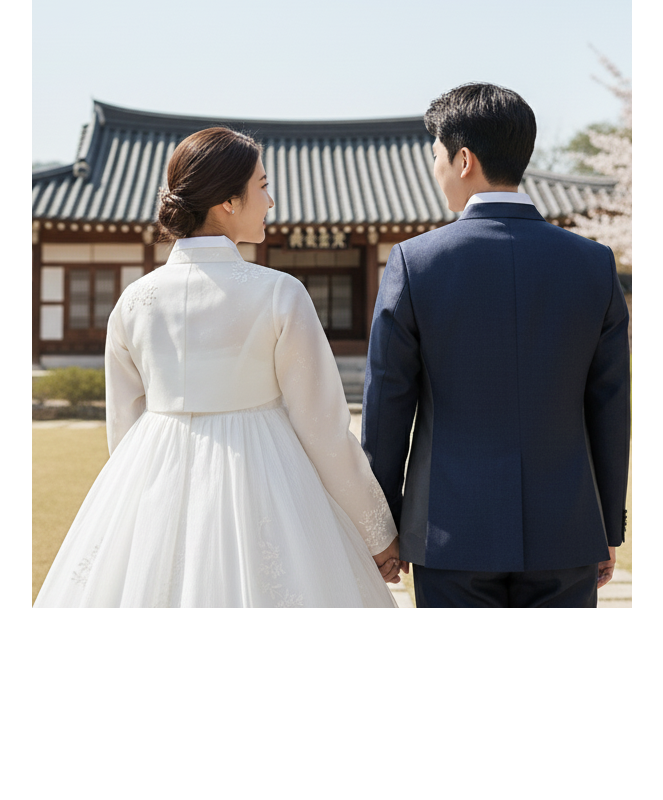
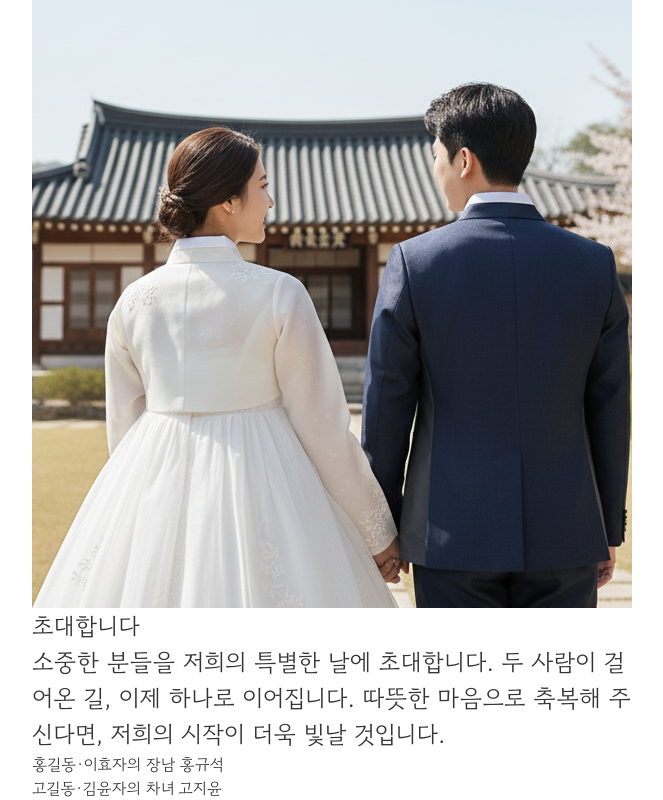
Before and after one commit to daily-coco/wedding-invitation, a React (Vite) app: page / in a window 1280 px wide. Shown: the part 192-992 px from the top of the page, without its empty margins (308-971 px from the left). Before the commit the page ends 800 px from the top, so only its background shows below. Built offline with nearby package versions, Linux system fonts and the light colour scheme.

Commit message:
feat : 신랑신부 혼주 정보 부분  코드 수정

```diff
--- a/src/App.tsx
+++ b/src/App.tsx
@@ -1,6 +1,22 @@
 import styled from 'styled-components';
 import VisualImage from './components/visual/VisualImage';
+import Invitation from './components/Invitation/Invitation';
+import Hosts from './components/Invitation/Hosts';
 
+const hostsData = [
+  {
+    father: '홍길동',
+    mother: '이효자',
+    principal: '홍규석',
+    principalSon: '장남',
+  },
+  {
+    father: '고길동',
+    mother: '김윤자',
+    principal: '고지윤',
+    principalSon: '차녀',
+  },
+];
 function App() {
   return (
     <>
@@ -11,6 +27,13 @@ function App() {
           date={'2027.4.13'}
           place={'한옥마을 야외 예식홀'}
         />
+        <Invitation
+          introTitle='초대합니다'
+          contents={`소중한 분들을 저희의 특별한 날에 초대합니다.
+        두 사람이 걸어온 길, 이제 하나로 이어집니다.
+        따뜻한 마음으로 축복해 주신다면, 저희의 시작이 더욱 빛날 것입니다.`}
+        />
+        <Hosts data={hostsData} />
       </Wrapper>
     </>
   );
@@ -18,8 +41,6 @@ function App() {
 export default App;
 
 const Wrapper = styled.main`
-  display: flex;
-  justify-content: center;
   position: relative;
   max-width: 600px;
   margin: 0 auto;
--- /dev/null
+++ b/src/components/Invitation/Hosts.tsx
@@ -0,0 +1,29 @@
+import styled from 'styled-components';
+import Names from './Names';
+export interface NamesIntroProps {
+  father: string;
+  mother: string;
+  principal: string;
+  principalSon?: string;
+  principalType?: string;
+}
+const Hosts = ({ data }: { data: NamesIntroProps[] }) => {
+  return (
+    <HostWrap>
+      {data.map((host, idx) => (
+        <Names
+          key={idx}
+          father={host.father}
+          mother={host.mother}
+          principalSon={host?.principalSon}
+          principalType={host?.principalType}
+          principal={host.principal}
+        />
+      ))}
+    </HostWrap>
+  );
+};
+
+export default Hosts;
+
+const HostWrap = styled.section``;
--- /dev/null
+++ b/src/components/Invitation/Invitation.tsx
@@ -0,0 +1,20 @@
+import styled from 'styled-components';
+interface InvitationProps {
+  introTitle?: string;
+  contents?: string;
+}
+
+const Invitation = ({ ...props }: InvitationProps) => {
+  return (
+    <InvitationWrapper>
+      <Intro>{props.introTitle}</Intro>
+      <Content>{props.contents}</Content>
+    </InvitationWrapper>
+  );
+};
+
+export default Invitation;
+
+const InvitationWrapper = styled.section``;
+const Intro = styled.h2``;
+const Content = styled.h2``;
--- /dev/null
+++ b/src/components/Invitation/Names.tsx
@@ -0,0 +1,22 @@
+import styled from 'styled-components';
+import type { NamesIntroProps } from './Hosts';
+
+const Names = ({ ...props }: NamesIntroProps) => {
+  return (
+    <FamilyInfo>
+      <Parents>
+        {props.father}·{props.mother}
+      </Parents>
+      의 {props?.principalSon}
+      <Child>{props.principal}</Child>
+    </FamilyInfo>
+  );
+};
+
+export default Names;
+const FamilyInfo = styled.div``;
+const Parents = styled.strong``;
+const Child = styled.strong`
+  display: inline-block;
+  margin-left: 4px;
+`;
--- a/src/components/visual/VisualImage.tsx
+++ b/src/components/visual/VisualImage.tsx
@@ -7,13 +7,13 @@ interface VisualImageProps {
   place?: string;
 }
 
-const VisualImage = ({ imageUrl, title, date, place }: VisualImageProps) => {
+const VisualImage = ({ ...props }: VisualImageProps) => {
   return (
-    <VisualSection style={{ backgroundImage: `url(${imageUrl})` }}>
+    <VisualSection style={{ backgroundImage: `url(${props.imageUrl})` }}>
       <Content>
-        <Title>{title}</Title>
-        <Date>{date}</Date>
-        <Place>{place}</Place>
+        <Title>{props.title}</Title>
+        <Date>{props.date}</Date>
+        <Place>{props.place}</Place>
       </Content>
     </VisualSection>
   );
```
Also changed, not shown: src/components/calendar/Calendar.tsx (added, +21 -0 lines), src/components/host/Host.tsx (deleted), src/components/host/Wellcome.tsx (deleted).
